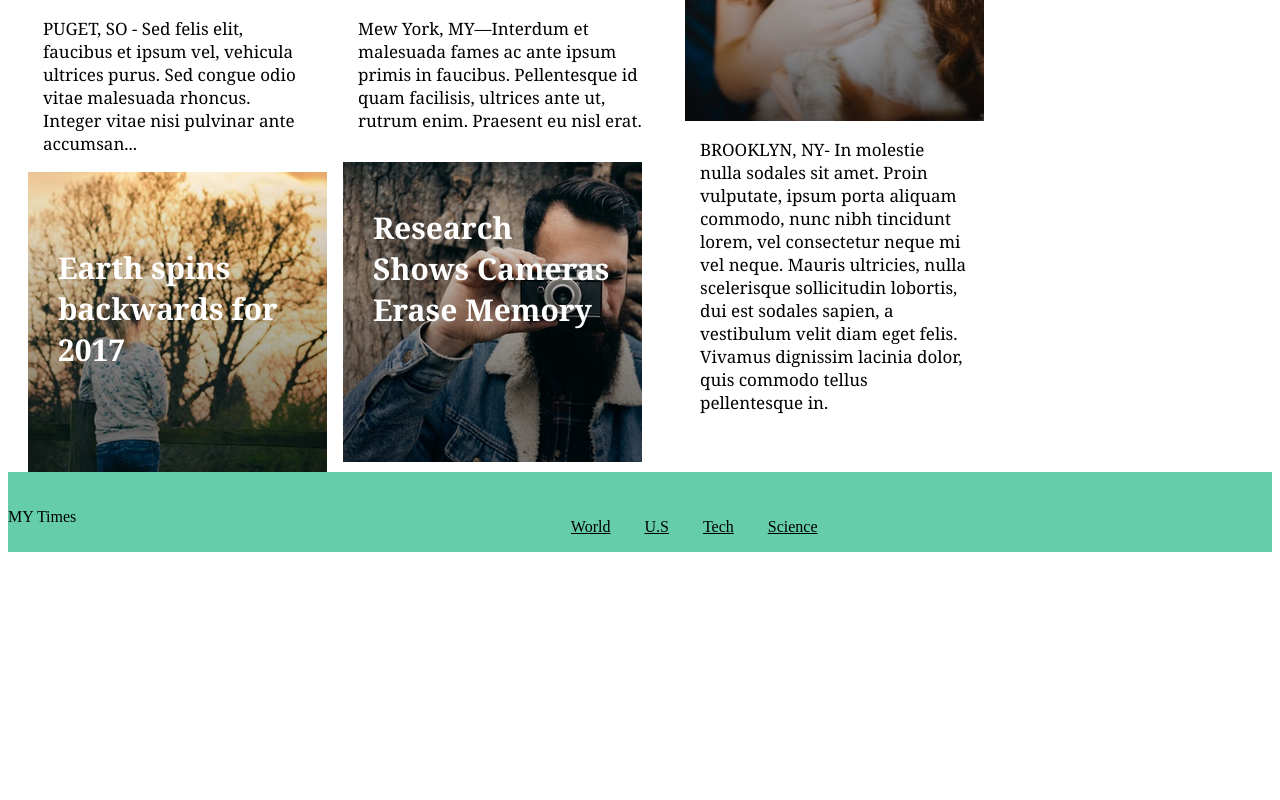
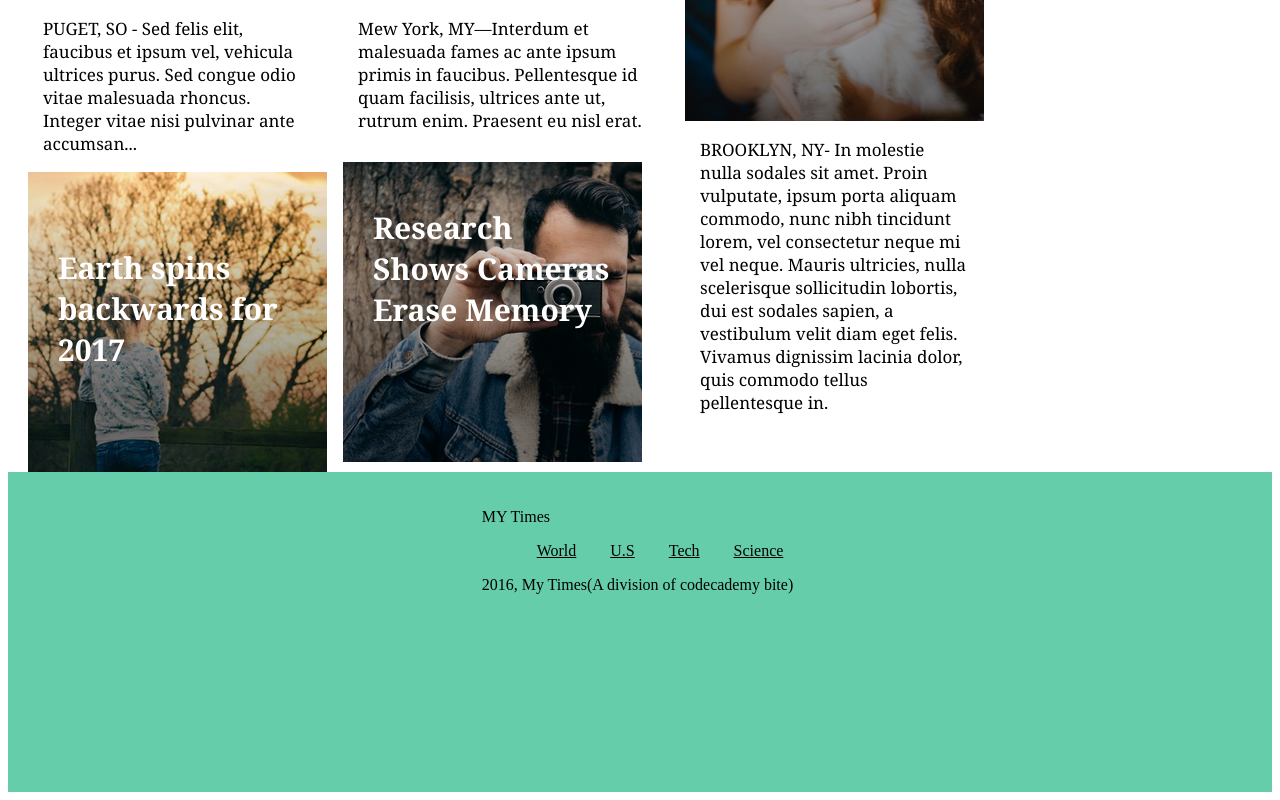
Before and after one commit to LPKaizen/mytimes, a plain HTML site: page index.html in a window 1280 px wide. Shown: the part 812-1612 px from the top of the page. Before the commit the page ends 1372 px from the top, so only its background shows below. Drawn offline with Linux system fonts and the light colour scheme.

Commit message:
version 0.9.8 , footer formatted, error to be fixed

```diff
--- a/Resources/CSS/index.css
+++ b/Resources/CSS/index.css
@@ -1,6 +1,8 @@
 #logo {
   display: inline-flex;
 }
+
+
 
 #mainimage {
     background-image: url("../images/img-story-main.png");
@@ -43,13 +45,15 @@
     max-width: 100%;
 }
 
+
+
 .footer {
 padding-top: 20px;
-height: auto;
+height: 300px;
 width: 100%;
 background-color: mediumaquamarine;
 display: inline-flex;
-justify-content: space-between;
+justify-content: space-around;
 }
 
 
@@ -71,8 +75,9 @@ background-color: white;
 
 }
 
+
 #navbar li {
-color: black;
+
 display: inline-flex;
 text-decoration: underline;
 font-weight: bold;
@@ -81,14 +86,16 @@ padding-left: 10px;
 padding-right: 10px;
 }
 
+
 #footernav li {
   color: black;
   display: inline-flex;
   text-decoration: underline;
-  padding-top: 10px;
+  padding-top: 0;
   padding-left: 15px;
-  padding-right: 15px;
-  list-style:none;
+  padding-right: 15px
+
+
 }
 
 #newsbites li {
@@ -158,6 +165,13 @@ padding-right: 10px;
   height: auto;
 }
 
+.footercontent {
+  display: block;
+  justify-content: space-between;
+  align-items: center;
+  font-style: bolder;
+
+}
 
 .small {
  max-width: 240px;
--- a/index.html
+++ b/index.html
@@ -73,11 +73,7 @@
        </div>
     </div>
     </div>
-
-
-
 <!--medium column-->
-
       <div class="medium">
 
          <div>
@@ -94,7 +90,6 @@
         </div>
 
       </div>
-
 <!--small column-->
       <div class="small">
 
@@ -115,7 +110,6 @@
 
         </div>
 
-
      </div>
 <!--end of header-->
 
@@ -123,23 +117,26 @@
 
 <!--Beginning of footer-->
     <div class= "footer">
+       <!--the footer content and such-->
+      <div class="footercontent">
         <div>
            <p>MY Times</p>
         </div>
-      <div id="footernav">
-         <ul>
+    <!--footer nav bar-->
+    <div>
+         <ul id="footernav">
             <li>World</li>
             <li>U.S</li>
             <li>Tech</li>
             <li>Science</li>
         </ul>
-      </div>
-       <div>
-
+        <p>2016, My Times(A division of codecademy bite)</p>
       </div>
 
   </div>
+  <!--copyright text-->
 
 
-
+    </div>
+<!--end of footer-->
 </body>
```
Lines whose indentation alone changed are shown as unchanged.
